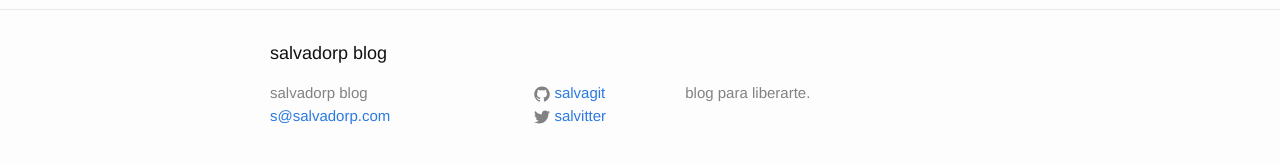
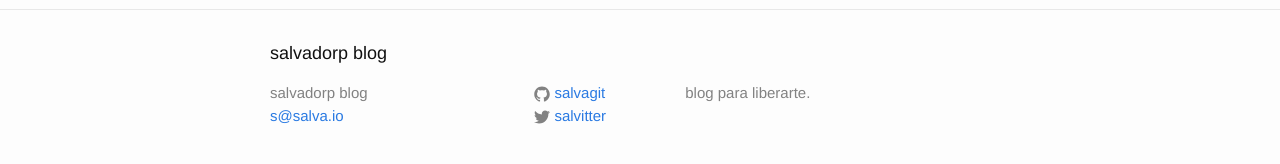
Before and after one commit to salvagit/blog, a Jekyll site: the page built from about.md, in a window 1280 px wide. Shown: the part 341-505 px from the top of the page. Built offline with Jekyll 4.4.1, drawn with Linux system fonts in a browser that asks for light colours.

Commit message:
change domain config

```diff
--- a/_config.yml
+++ b/_config.yml
@@ -7,7 +7,7 @@
 
 # Site settings
 title: salvadorp blog
-email: s@salvadorp.com
+email: s@salva.io
 description: > # this means to ignore newlines until "baseurl:"
   blog para liberarte.
 baseurl: "" # the subpath of your site, e.g. /blog
--- a/_posts/2016-05-25-uno-nuevo.markdown
+++ b/_posts/2016-05-25-uno-nuevo.markdown
@@ -2,7 +2,7 @@
 layout: post
 title: post-a
 date: '2016-05-25 16:01:49'
-categories: []
+cat egories: []
 published: true
 ---
 {{ site.time | date_to_xmlschema }}
@@ -13,5 +13,6 @@ var foo = 'bar';
 console.log(foo);
 {% endhighlight %}
 
+![My helpful screenshot]({{ site.url }}assets/totoro-hula.gif)
 
 <iframe width="560" height="315" src="https://www.youtube.com/embed/ts0NL_IRIrU" frameborder="0" allowfullscreen></iframe>
```
